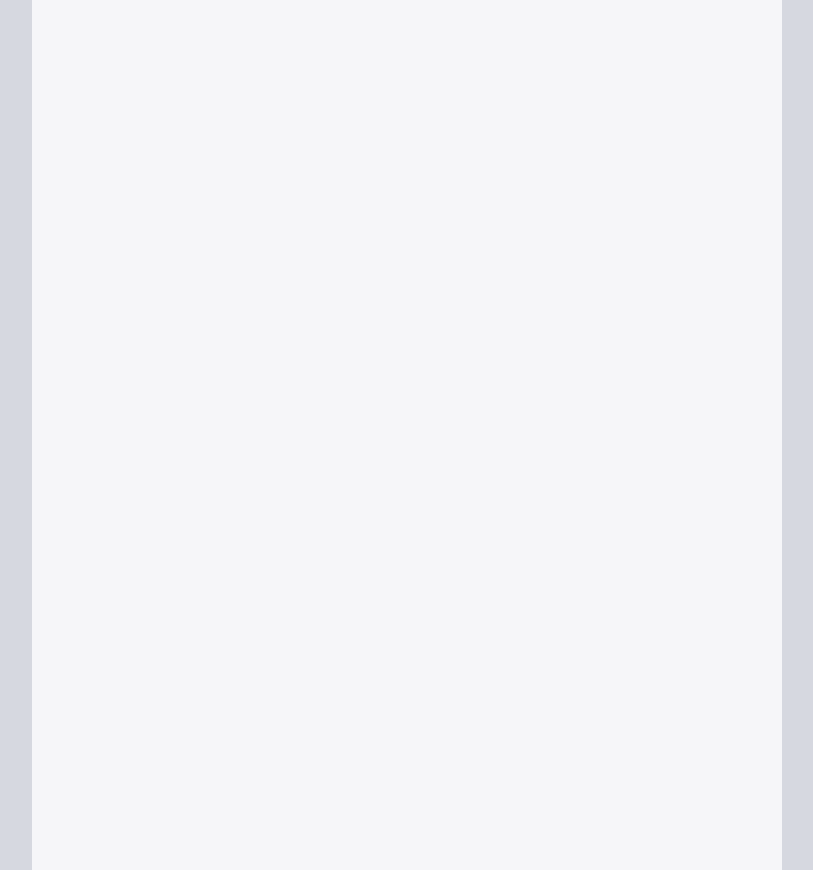
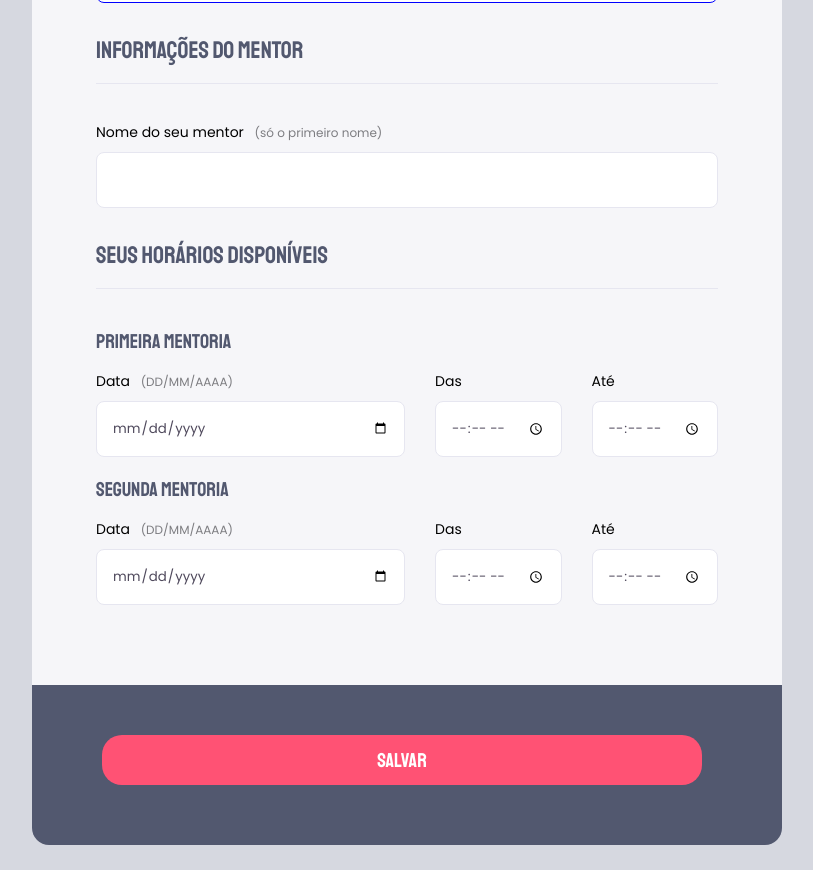
Before and after one commit to MayaraDias/formulario, a plain HTML site: page index.html in a window 1280 px wide. Shown: the part 770-1640 px from the top of the page, without its empty margins (233-1046 px from the left). Drawn offline with Linux system fonts and the light colour scheme.

Commit message:
Desafio Explorer

```diff
--- a/index.html
+++ b/index.html
@@ -32,7 +32,7 @@
       </header>
       <main>
         <div class="form">
-          <form class="myForm">
+          <form id="myForm">
             <fieldset class="fieldset">
               <div class="fieldset-wraper">
                 <legend>Informações pessoais</legend>
@@ -53,21 +53,88 @@
                   <label for="email"
                     >Email <span>(Digite um email válido)</span></label
                   >
-                  <input type="email" id="email" />
+                  <input
+                    type="email"
+                    id="email"
+                    required
+                    placeholder="seuemail@dominio.com"
+                  />
                 </div>
 
                 <div class="input-wrap">
                   <label for="password"
                     >Senha <span>(minímo de 6 caracteres)</span></label
                   >
-                  <input type="password" id="password" />
+                  <input type="password" id="password" required minlength="6" />
+                </div>
+              </div>
+            </fieldset>
+
+            <fieldset class="fieldset">
+              <div class="fieldset-wraper">
+                <legend>Informações do mentor</legend>
+                <div class="input-wrap">
+                  <label for="mentorName"
+                    >Nome do seu mentor <span>(só o primeiro nome)</span></label
+                  >
+                  <input type="text" id="mentorName" />
+                </div>
+              </div>
+            </fieldset>
+
+            <fieldset class="fieldset">
+              <div class="fieldset-wraper">
+                <legend>Seus horários disponíveis</legend>
+
+                <div class="mentorship">
+                  <h2>Primeira mentoria</h2>
+
+                  <div class="dateAndTime">
+                    <div class="input-wrap">
+                      <label for="date">Data <span>(DD/MM/AAAA)</span></label>
+                      <input type="date" id="date" />
+                    </div>
+
+                    <div class="input-wrap">
+                      <label for="mentorshipBegin">Das</label>
+                      <input type="time" id="mentorshipBegin" />
+                    </div>
+
+                    <div class="input-wrap">
+                      <label for="mentorshipEnd">Até</label>
+                      <input type="time" id="mentorshipEnd" />
+                    </div>
+                  </div>
+
+                  <h2>Segunda mentoria</h2>
+
+                  <div class="dateAndTime">
+                    <div class="input-wrap">
+                      <label for="date">Data <span>(DD/MM/AAAA)</span></label>
+                      <input type="date" id="date" />
+                    </div>
+
+                    <div class="input-wrap">
+                      <label for="mentorshipBegin">Das</label>
+                      <input type="time" id="mentorshipBegin" />
+                    </div>
+
+                    <div class="input-wrap">
+                      <label for="mentorshipEnd">Até</label>
+                      <input type="time" id="mentorshipEnd" />
+                    </div>
+                  </div>
                 </div>
               </div>
             </fieldset>
           </form>
         </div>
       </main>
-      <footer></footer>
+      <footer class="footer">
+        <button type="submit" value="Salvar evento" form="myForm">
+          Salvar
+        </button>
+      </footer>
     </div>
   </body>
 </html>
--- a/style.css
+++ b/style.css
@@ -36,6 +36,7 @@ body::before{
 
 }
 
+/*<----------------- header ------------------------------>*/
 .header{
   max-width: 42rem;
 
@@ -46,6 +47,7 @@ body::before{
   font-weight: 400;
   font-size: 4.8rem;
   line-height: 6rem;
+  color: white;
 }
 
 .header p{
@@ -54,15 +56,17 @@ body::before{
   font-weight: 400;
   font-size: 2rem;
   line-height: 3rem;
-  margin: 1.8rem 0 8.3rem;
+  margin: 1.8rem 0 5rem;
 }
+
+/*<-------------------- form ----------------------->*/
 
 .form{
   background-color: var(--third-color);
-  min-height:200rem;
+  min-height:100rem;
   max-width: 75rem;
   margin: auto;
-  border-radius: 17px;
+  border-radius: 17px 17px 0 0;
   padding: 6.4rem;
 }
 
@@ -72,8 +76,8 @@ body::before{
 
 .fieldset-wraper{
   display: flex;
-    gap: 2rem;
-    flex-direction: column;
+  gap: 2rem;
+  flex-direction: column;
 }
 
 .fieldset legend{
@@ -82,9 +86,26 @@ body::before{
   text-transform: uppercase;
   font-size: 2.4rem;
   line-height: 3.4rem;
-  margin-bottom: 1.6rem;
+  margin: 3rem 0 1.6rem;
   border-bottom: 1px solid #E6E6F0;
   width: 100%;
+  padding: 0 0 1.6rem;
+}
+
+.fieldset label{
+  font-size: 1.4rem;
+  line-height: 2.4rem;
+}
+
+.fieldset label span{
+  font-size: 1.2rem;
+  line-height: 2rem;
+  color:#7d7d81;
+  margin-left: .7rem;
+}
+
+.fieldset label span:hover{
+  color:#41416f;
 }
 
 .input-wrap{
@@ -93,7 +114,7 @@ body::before{
 }
 
 .input-wrap input{
-  height: 5rem;
+  height: 5.6rem;
   padding: 0 1.50rem;
   border: 1px solid #E6E6F0;
   border-radius: 8px;
@@ -106,3 +127,65 @@ body::before{
   display: flex;
   gap:2rem;
 }
+
+#name, #lastName{
+  width: 30rem;
+}
+
+.fieldset-wraper h2{
+  color:var(--principal-color);
+  font-family: 'Staatliches', sans-serif;
+  font-size: 2rem;
+  line-height: 3.4rem;
+  font-weight:normal;
+  margin-bottom: 1rem;
+}
+
+.dateAndTime{
+  display: flex;
+  gap:3rem;
+  margin-bottom: 1.6rem;
+}
+
+.dateAndTime >div:nth-child(1){
+  width: 55%;
+}
+
+.dateAndTime >div:nth-child(2){
+  width: 22.5%;
+}
+
+.dateAndTime >div:nth-child(3){
+  width: 22.5%;
+}
+
+/*<----------- footer ----------------->*/
+.footer{
+  max-width: 75rem;
+  background-color: var(--principal-color);
+  height: 16rem;
+  border-radius: 0 0 17px 17px;
+  padding: 5rem 7rem 6rem;
+}
+
+.footer button{
+  background-color: var(--button-color);
+  border: none;
+  width: 60rem;
+  height: 5rem;
+  border-radius: 2rem;
+  color:white;
+  font-size: 2rem;
+  text-transform: uppercase;
+  font-family: 'Staatliches', sans-serif;
+  cursor: pointer;
+}
+
+.footer button:hover{
+  background-color: hsl(348, 75%, 51%);
+}
+
+/*<--------------- validação dos campos ------------------>*/
+input:invalid{
+  border: 1.5px solid blue;
+}
```
